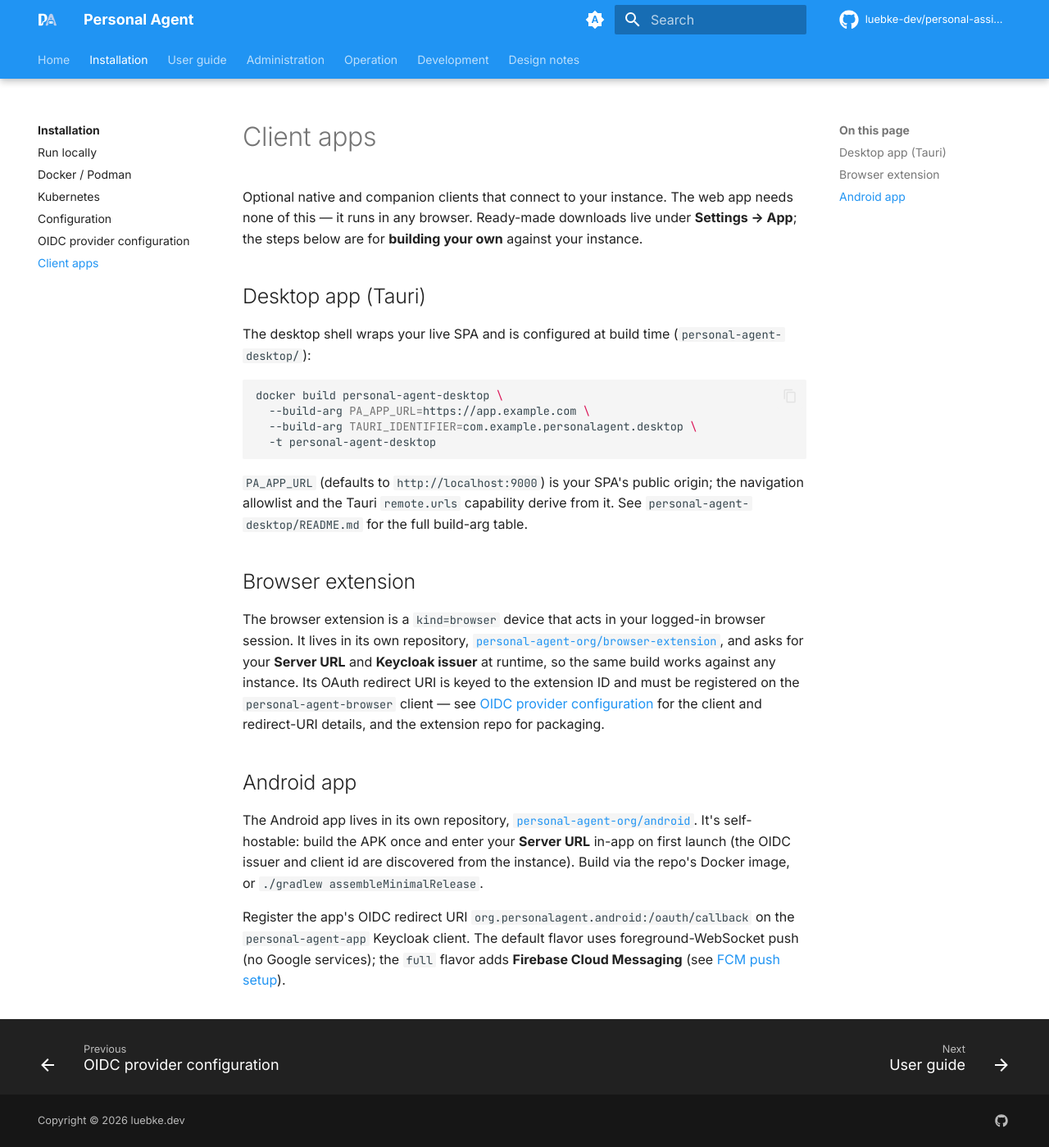
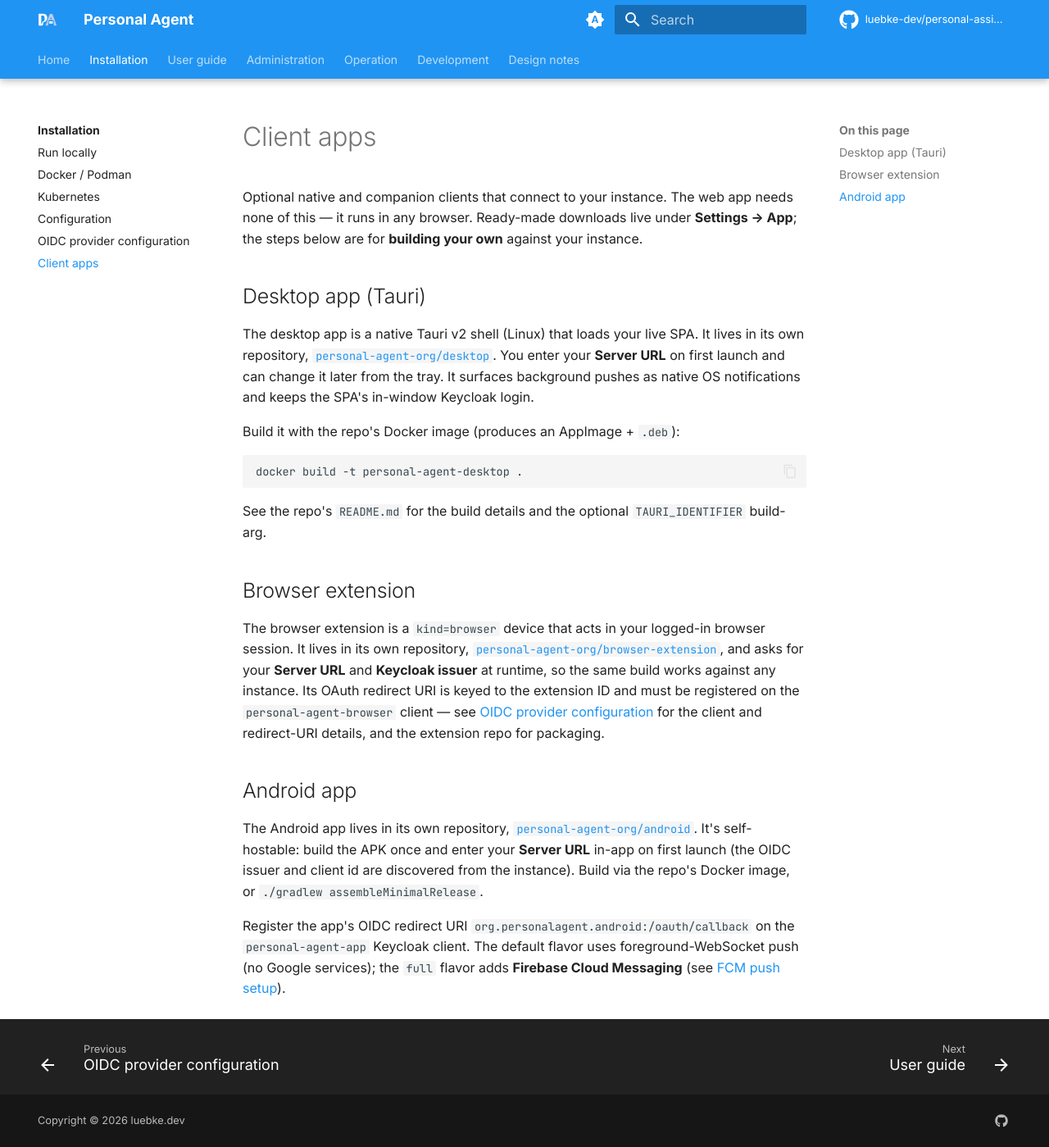
Before and after one commit to personal-agent-org/docs, an MkDocs documentation site: the page built from docs/getting-started/client-apps.md, in a window 1280 px wide and 1399 px high. Shown: the whole window at 82% size. Built offline with MkDocs 1.6.1 and Material for MkDocs 9.7.7, drawn with Linux system fonts in a browser that asks for light colours; comment, search, counter and statistics services are not loaded.

Commit message:
refactor(desktop): extract the desktop app to its own repo
The desktop app now lives in its own private repo, personal-agent-org/desktop.
This removes apps/desktop/ from the monorepo and repoints the docs and the
download component at the new repo.

````diff
--- a/docs/getting-started/client-apps.md
+++ b/docs/getting-started/client-apps.md
@@ -6,18 +6,19 @@ are for **building your own** against your instance.
 
 ## Desktop app (Tauri)
 
-The desktop shell wraps your live SPA and is configured at build time (`personal-agent-desktop/`):
+The desktop app is a native Tauri v2 shell (Linux) that loads your live SPA. It lives in its
+own repository,
+[`personal-agent-org/desktop`](https://github.com/personal-agent-org/desktop). You enter your
+**Server URL** on first launch and can change it later from the tray. It surfaces background
+pushes as native OS notifications and keeps the SPA's in-window Keycloak login.
+
+Build it with the repo's Docker image (produces an AppImage + `.deb`):
 
 ```bash
-docker build personal-agent-desktop \
-  --build-arg PA_APP_URL=https://app.example.com \
-  --build-arg TAURI_IDENTIFIER=com.example.personalagent.desktop \
-  -t personal-agent-desktop
+docker build -t personal-agent-desktop .
 ```
 
-`PA_APP_URL` (defaults to `http://localhost:9000`) is your SPA's public origin; the navigation
-allowlist and the Tauri `remote.urls` capability derive from it. See
-`personal-agent-desktop/README.md` for the full build-arg table.
+See the repo's `README.md` for the build details and the optional `TAURI_IDENTIFIER` build-arg.
 
 ## Browser extension
 
````
Also changed, not shown: docs/comparisons/personal-agent-vs-hermes-agent.md (+1 -1 lines), docs/development/index.md (+1 -1 lines).
